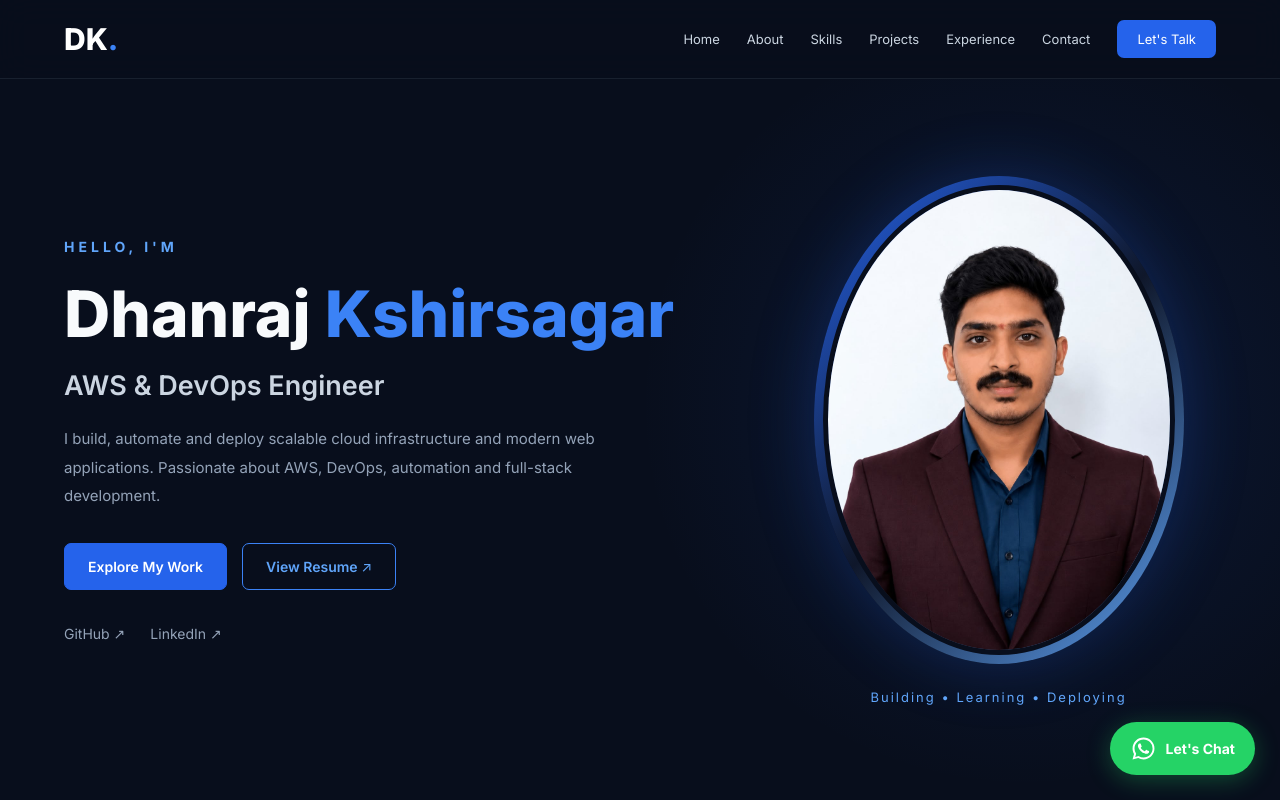
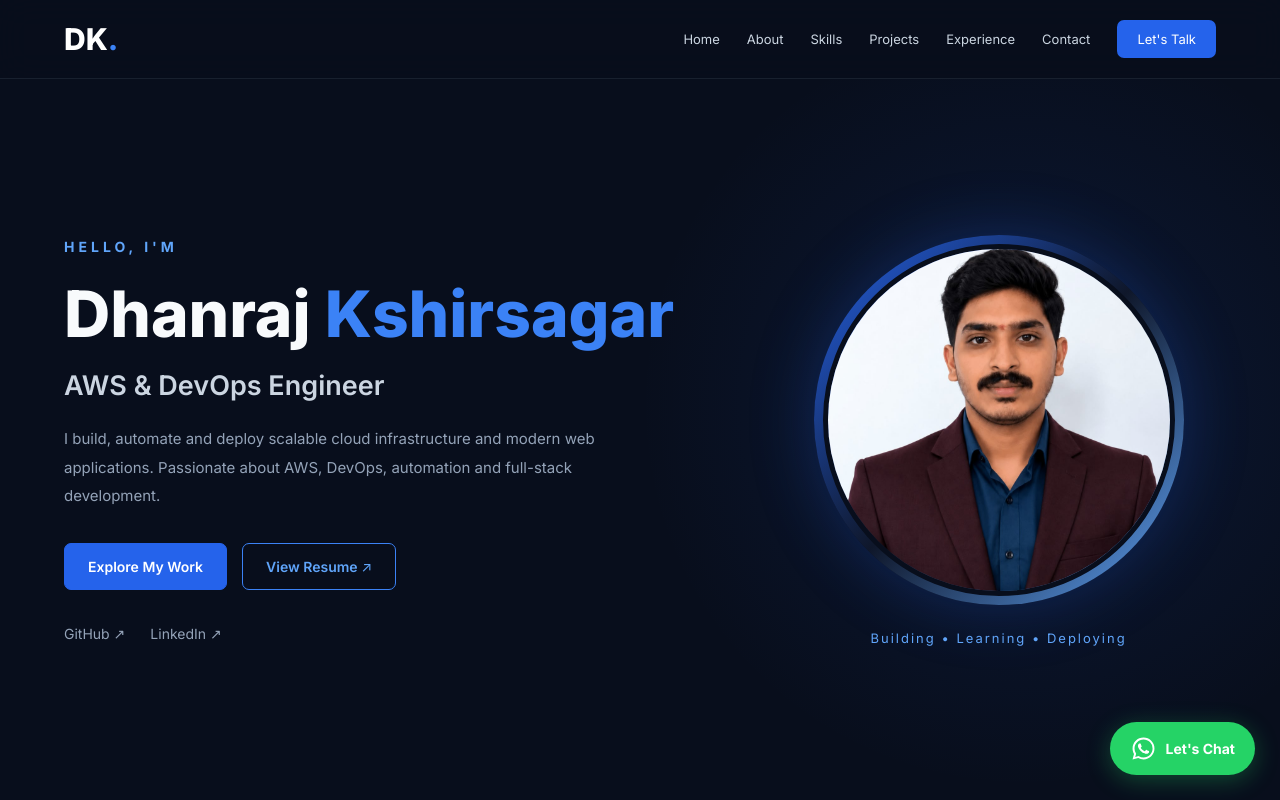
Before and after one commit to Dhanrajdk79/personal-portfolio, a React app in the folder frontend/: page / in a window 1280 px wide. Shown: the top 800 px of the page. Built offline with nearby package versions, Linux system fonts and the light colour scheme; no server answers; the HTML template or start-up script is replaced by a standard one.

Commit message:
Make profile photo circular on all devices

```diff
--- a/frontend/src/App.css
+++ b/frontend/src/App.css
@@ -197,13 +197,18 @@ main {
   display: flex;
   flex-direction: column;
   align-items: center;
+  width: 100%;
 }
+
+/* Profile photo - circular on every screen size */
 
 .profile-glow {
   width: min(100%, 370px);
-  aspect-ratio: 1;
+  aspect-ratio: 1 / 1;
+  flex: 0 0 auto;
   padding: 9px;
   border-radius: 50%;
+  overflow: hidden;
   background: linear-gradient(
     135deg,
     #2563eb,
@@ -214,6 +219,7 @@ main {
 }
 
 .profile-photo {
+  display: block;
   width: 100%;
   height: 100%;
   object-fit: cover;
@@ -676,21 +682,16 @@ main {
   right: 25px;
   bottom: 25px;
   z-index: 1100;
-
   display: flex;
   align-items: center;
   justify-content: center;
   gap: 9px;
-
   padding: 13px 20px;
   border-radius: 50px;
-
   background: #25d366;
   color: #ffffff;
-
   font-size: 14px;
   font-weight: 700;
-
   box-shadow: 0 5px 25px rgba(37, 211, 102, 0.3);
   transition: all 0.3s ease;
 }
@@ -835,7 +836,7 @@ main {
   }
 
   .profile-glow {
-    max-width: 260px;
+    width: min(100%, 260px);
   }
 
   .section-container {
```
